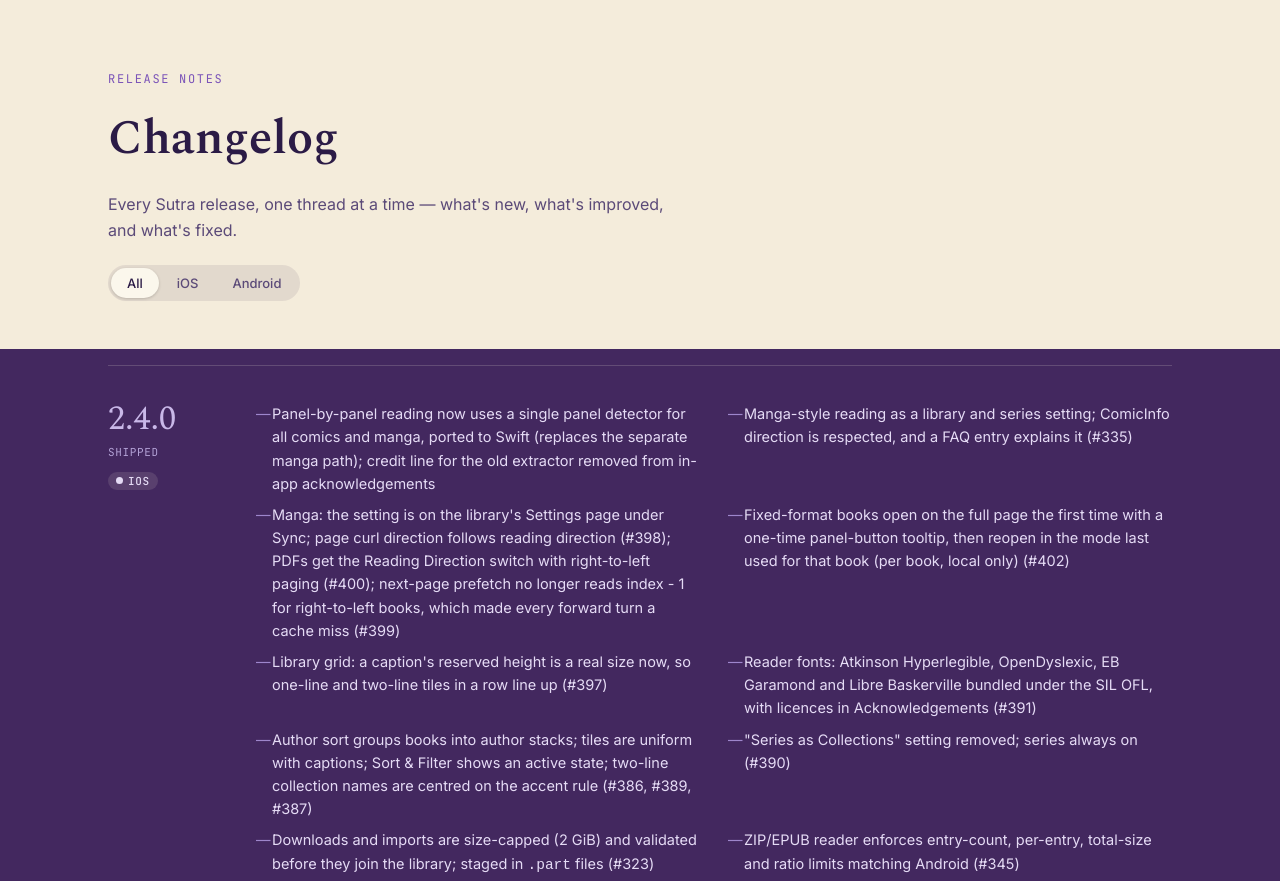
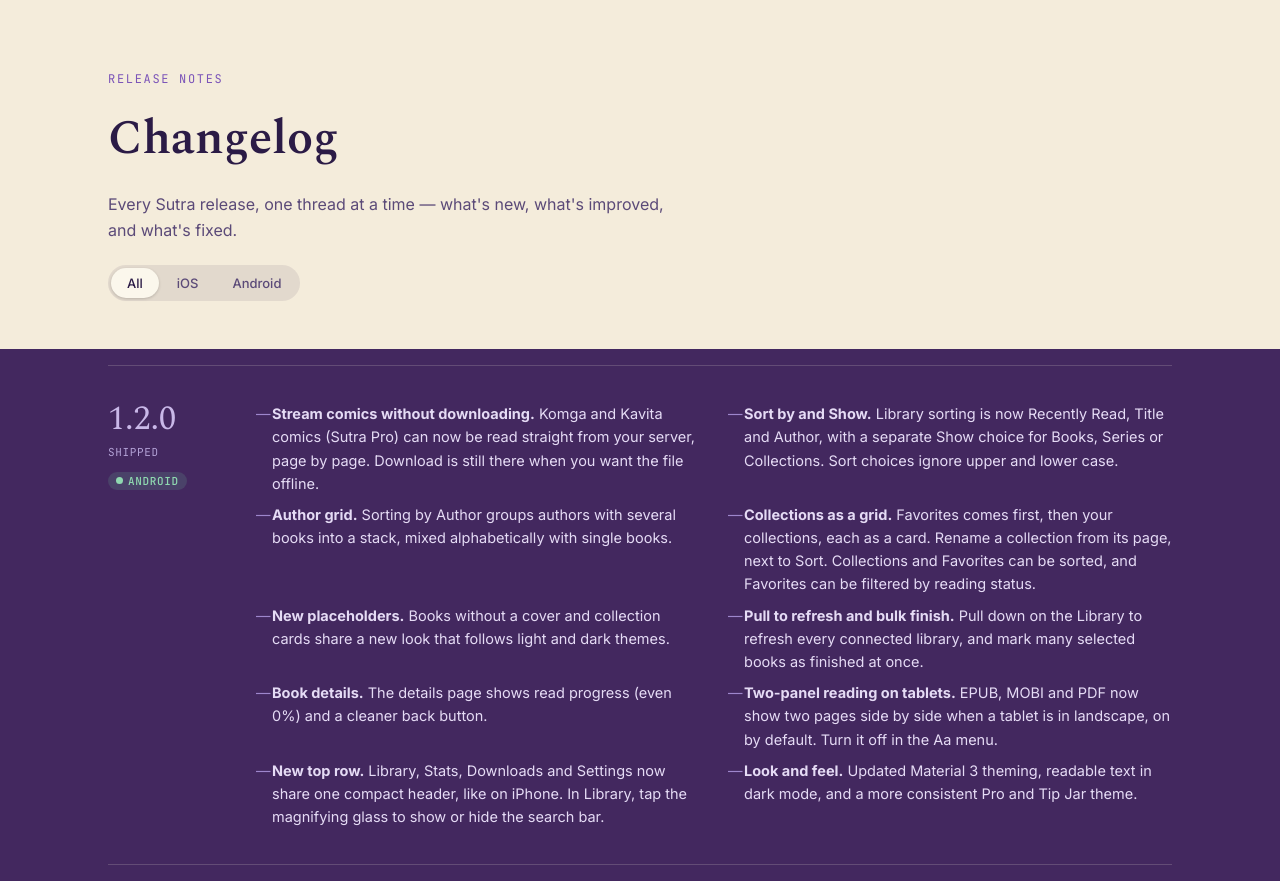
Before and after one commit to koustavdg/sutra-web, a plain HTML site: page changelog.html in a window 1280 px wide. Shown: the part 71-952 px from the top of the page. Drawn offline with nearby package versions, Linux system fonts and the light colour scheme.

Commit message:
Add Android 1.2.0 to the changelog and roadmap
Generated by tools/release/promote.sh from the notes in android-v1.2.0-16. Review the wording before merging.

```diff
--- a/changelog.html
+++ b/changelog.html
@@ -215,6 +215,22 @@
 <section class="releases">
   <div class="wrap">
     <div class="version-list">
+
+      <div class="version" data-p="android">
+        <div><div class="version-num">1.2.0</div><span class="version-status">Shipped</span><span class="chip and">Android</span></div>
+        <ul>
+          <li><strong>Stream comics without downloading.</strong> Komga and Kavita comics (Sutra Pro) can now be read straight from your server, page by page. Download is still there when you want the file offline.</li>
+          <li><strong>Sort by and Show.</strong> Library sorting is now Recently Read, Title and Author, with a separate Show choice for Books, Series or Collections. Sort choices ignore upper and lower case.</li>
+          <li><strong>Author grid.</strong> Sorting by Author groups authors with several books into a stack, mixed alphabetically with single books.</li>
+          <li><strong>Collections as a grid.</strong> Favorites comes first, then your collections, each as a card. Rename a collection from its page, next to Sort. Collections and Favorites can be sorted, and Favorites can be filtered by reading status.</li>
+          <li><strong>New placeholders.</strong> Books without a cover and collection cards share a new look that follows light and dark themes.</li>
+          <li><strong>Pull to refresh and bulk finish.</strong> Pull down on the Library to refresh every connected library, and mark many selected books as finished at once.</li>
+          <li><strong>Book details.</strong> The details page shows read progress (even 0%) and a cleaner back button.</li>
+          <li><strong>Two-panel reading on tablets.</strong> EPUB, MOBI and PDF now show two pages side by side when a tablet is in landscape, on by default. Turn it off in the Aa menu.</li>
+          <li><strong>New top row.</strong> Library, Stats, Downloads and Settings now share one compact header, like on iPhone. In Library, tap the magnifying glass to show or hide the search bar.</li>
+          <li><strong>Look and feel.</strong> Updated Material 3 theming, readable text in dark mode, and a more consistent Pro and Tip Jar theme.</li>
+        </ul>
+      </div>
 
       <div class="version" data-p="ios">
         <div><div class="version-num">2.4.0</div><span class="version-status">Shipped</span><span class="chip ios">iOS</span></div>
```
Also changed, not shown: index.html (+15 -0 lines).
